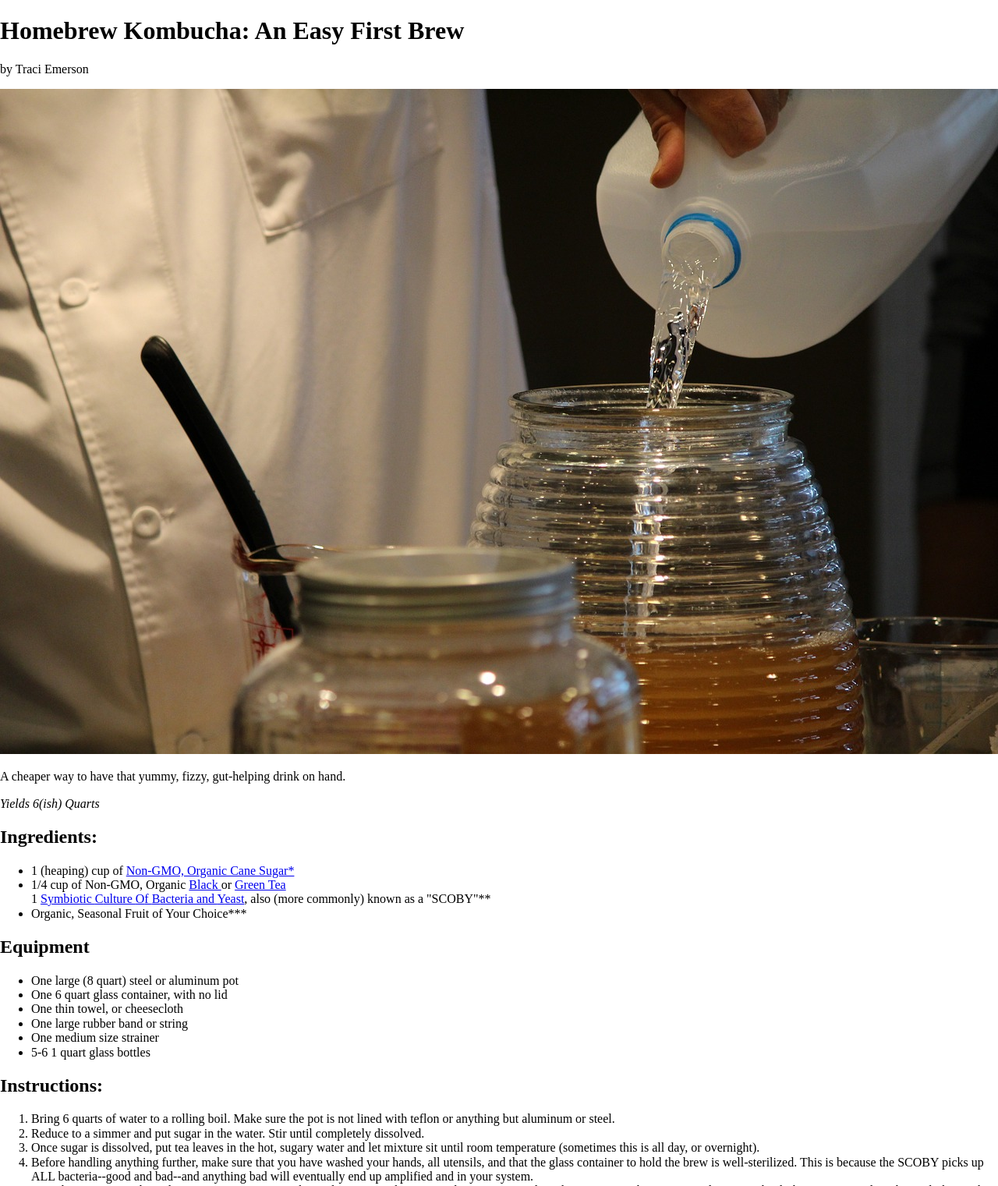
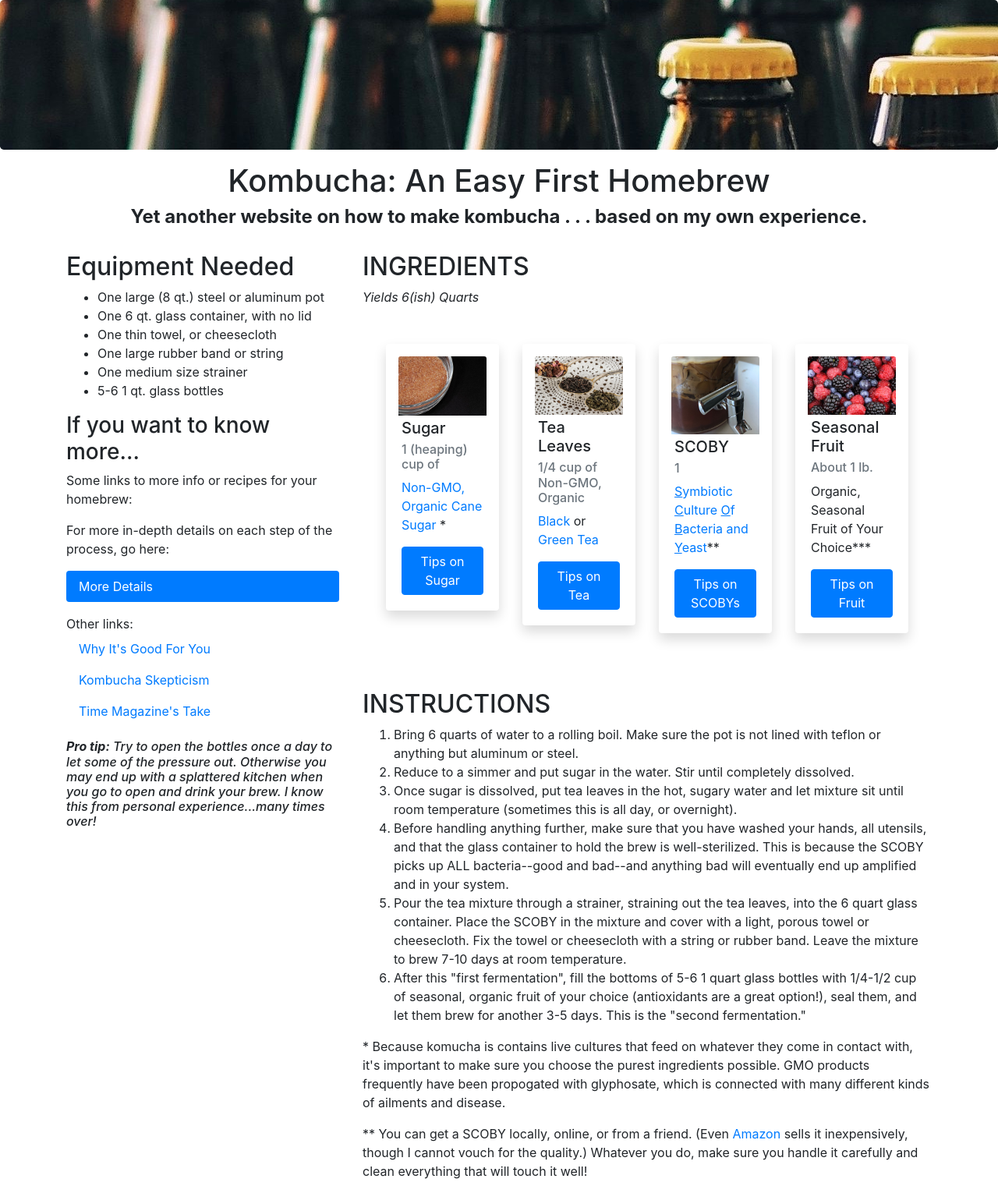
Before and after one commit to lafolielogique/kombucha, a website: page index.html in a window 1280 px wide. Shown: the top 1521 px of the page at 78% size. Drawn offline with nearby package versions, Linux system fonts and the light colour scheme.

Commit message:
kombucha update

```diff
--- a/css/#styles.css
+++ /dev/null
@@ -1,109 +0,0 @@
-html {
-  font-family: "HelveticaNeue-Light", "Helvetica Neue Light", "Helvetica Neue",
-    Helvetica, Arial, "Lucida Grande", sans-serif;
-  font-size: 16px;
-}
-
-* {
-  box-sizing: border-box;
-  list-style: none;
-  align-items: center;
-}
-
-a {
-  color: white;
-}
-
-header {
-  background: linear-gradient(45deg, #3e1305, #8a2811);
-  padding-top: 100px;
-  font-weight: 300;
-  font-size: 3rem;
-  color: white;
-}
-p.tagline {
-  font-weight: 500;
-  padding-bottom: 1rem;
-}
-svg {
-  height: 64px;
-  width: 64px;
-  fill: #8a2811;
-}
-
-.container {
-  padding-left: 0.5em;
-  padding-right: 0.5em;
-}
-
-li {
-  display: flex;
-}
-
-.feature-icon {
-  color: #8a2811;
-}
-
-.feature-descr {
-  margin-left: 25px;
-}
-
-@media (min-width: 768px) {
-  header {
-    background-image: url("/pencil/images/angelina-litvin-32188-unsplash.jpg");
-    background-position: right, bottom;
-    background-size: cover;
-    color: black;
-    font-size: 5rem;
-    padding-top: 100px;
-  }
-  p.tagline {
-    font-size: 1.5rem;
-    width: 50%;
-  }
-
-  .container {
-    width: 750px;
-    margin-right: 5px;
-  }
-
-  ul {
-    display: flex;
-    flex-wrap: wrap;
-  }
-
-  li {
-    flex-basis: 50%;
-  }
-}
-@media (min-width: 992px) {
-  header {
-    padding-top: 150px;
-    padding-bottom: 50px;
-  }
-  .container {
-    width: 970px;
-  }
-  ul {
-    display: flex;
-    flex-wrap: wrap;
-  }
-
-  li {
-    flex-basis: 33%;
-  }
-}
-
-@media (min-width: 1200px) {
-  .container {
-    width: 1170px;
-  }
-}
-
-footer {
-  background: #3e1305;
-  font-weight: 300;
-  color: white;
-  padding-top: 2px;
-  padding-bottom: 2px;
-}
--- a/index.html
+++ b/index.html
@@ -1,40 +1,131 @@
 <!DOCTYPE html>
 <html lang="en">
 <head>
-    <meta charset="UTF-8" />
-    <meta name="viewport" content="width=device-width, initial-scale=1.0" />
-    <meta http-equiv="X-UA-Compatible" content="ie=edge" />
-    <title>How to Brew Kombucha</title>
+  <title>Kombucha Homebrew</title>
+  <meta charset="utf-8">
+  <meta name="viewport" content="width=device-width, initial-scale=1">
+  <link rel="stylesheet" href="https://maxcdn.bootstrapcdn.com/bootstrap/4.3.1/css/bootstrap.min.css">
+  <script src="https://ajax.googleapis.com/ajax/libs/jquery/3.4.0/jquery.min.js"></script>
+  <script src="https://cdnjs.cloudflare.com/ajax/libs/popper.js/1.14.7/umd/popper.min.js"></script>
+  <script src="https://maxcdn.bootstrapcdn.com/bootstrap/4.3.1/js/bootstrap.min.js"></script>
+  <style>
 
-    <link rel="stylesheet" href="https://cdnjs.cloudflare.com/ajax/libs/normalize/8.0.0/normalize.min.css">
-    <link rel="stylesheet" href="/Users/lafolielogique/Sites/kombucha/css/#styles.css">
+.jumbotron.text-center {
+    background-image: url("/images/kombuchabrew.jpg");
+    background-repeat: repeat;
+    background-position: center;
+    background-color: #cccccc;
+    color: blanchedalmond;
+    text-shadow: 2px
+    padding-top: 10%;
+    padding-bottom: 10%;
+  }
 
+  .jumbotron.text-left {
+    background-image: url("images/bottles.jpg");
+    background-position: center;
+    background-repeat: repeat;
+    background-color: #cccccc;
+    color: blanchedalmond;
+    padding-bottom: 10%;
+  }
+
+
+
+  </style>
 </head>
 <body>
-    <header>
-      <h1>Homebrew Kombucha: An Easy First Brew</h1>
-      <p>by Traci Emerson</p>
-    </header>
+<div class= "jumbotron text-center" style="margin-bottom:0">
+
+</div>
+
+    </ul>
+  </div>
+</nav>
+
+<div class= "text-center" style="margin-bottom:0">
+  <p></p>
+  <h1>Kombucha: An Easy First Homebrew</h1>
+  <h4><b> Yet another website on how to make kombucha . . . based on my own experience.</b></h4>
+
+  </div>
+<div class="container" style="margin-top:30px">
+  <div class="row">
+    <div class="col-sm-4">
+      <h2>Equipment Needed</h2>
+      <ul>
+        <li>One large (8 qt.) steel or aluminum pot</li>
+        <li>One 6 qt. glass container, with no lid</li>
+        <li>One thin towel, or cheesecloth</li>
+        <li>One large rubber band or string</li>
+        <li>One medium size strainer</li>
+        <li>5-6 1 qt. glass bottles</li>
+        </ul>
+      <h3>If you want to know more...</h3>
+      <p>Some links to more info or recipes for your homebrew:</p>
+      <ul class="nav nav-pills flex-column">
+        <li class="nav-item">
+          For more in-depth details on each step of the process, go here: <p></p> <a class="nav-link active" href="https://www.liveeatlearn.com/the-simple-guide-to-kickass-kombucha/">More Details</a>
+        </li>
+        <p></p>
+        Other links:
+        <li class="nav-item">
+          <a class="nav-link" href="https://genomind.com/6-health-benefits-of-drinking-kombucha/">Why It's Good For You</a>
+        </li>
+        <li class="nav-item">
+          <a class="nav-link" href="https://www.vice.com/en_us/article/7xx9bz/kombucha-isnt-making-you-any-healthier">Kombucha Skepticism</a>
+        </li>
+        <li class="nav-item">
+            <a class="nav-link" href="http://time.com/5516472/is-kombucha-healthy/">Time Magazine's Take</a>
+          </li>
+      </ul>
+      <hr class="d-sm-none">
+      <p></p>
+      <h6>
+          <b><em>Pro tip:</b> Try to open the bottles once a day to let some of the pressure out. Otherwise you may end up with a splattered kitchen when you go to open and drink your brew. I know this from personal experience...many times over!
+          </em></h6>
+    </div>
+    <div class="col-sm-8">
+      <h2>INGREDIENTS</h2>
+      <p><em>Yields 6(ish) Quarts</em></p>
       <main>
+          <div class="container">
+            <div class="row mt-5 mr-0 ml-0">
+              <div class="col-sm-6 col-md-3">
+                <div class="shadow p-3 mb-5 bg-white rounded">
+                  <div class="card border-0">
                     <img
-        src="/kombuchabrew.jpg"
-        alt="Photo of man pouring water into container to brew kombucha"
+                      src="images/sugar.jpg"
+                      class="card-img-top"
+                      alt="Photo of sugar"
                     />
-    </main>
-    <p>A cheaper way to have that yummy, fizzy, gut-helping drink on hand.</p>
-    <p><em>Yields 6(ish) Quarts</em></p>
+                    <div class="card-body p-1">
+                      <h5 class="card-title">Sugar</h5>
+                      <h6 class="card-subtitle mb-2 text-muted">1 (heaping) cup of</h6>
+                      <p class="card-text">
+                          <a href="https://www.amazon.com/Zulka-Morena-Unfined-Non-gmo-Natural/dp/B00OEAWRJYd"
+                          > Non-GMO, Organic Cane Sugar </a>*
+                      </p>
+                      <a href="https://www.kombuchakamp.com/what-is-kombucha/kombucha-mushroom-tea-brewing-safety-tips/types-of-sugar-to-use-for-brewing-kombucha" class="btn btn-primary"> Tips on Sugar</a>
+                    </div>
+                  </div>
+                </div>
+              </div>
 
-    <h2>Ingredients:</h2>
-    <ul>
-      <li>
-        1 (heaping) cup of
-        <a
-          href="https://www.amazon.com/Zulka-Morena-Unfined-Non-gmo-Natural/dp/B00OEAWRJYd"
-          >Non-GMO, Organic Cane Sugar*</a
-        >
-      </li>
-      <li>
+              <div class="col-sm-6 col-md-3">
+                <div class="shadow p-3 mb-5 bg-white rounded">
+                  <div class="card border-0">
+                    <img
+                      src="/images/tealeaves.jpg"
+                      class="card-img-top"
+                      alt="Photo of tea"
+                    />
+                    <div class="card-body p-1">
+                      <h5 class="card-title">Tea Leaves</h5>
+                      <h6 class="card-subtitle mb-2 text-muted">
                         1/4 cup of Non-GMO, Organic
+                      </h6>
+                      <p class="card-text">
                         <a
                           href="https://www.amazon.com/Davidsons-Tea-Bulk-Earl-16-Ounce/dp/B000SARJF6?th=1"
                         >
@@ -46,28 +137,62 @@
                         >
                           Green Tea</a
                         >
-      </li>
-      <a>
+                      </p>
+                      <a href="https://www.kombuchakamp.com/tea-and-kombucha-what-to-use-and-what-to-avoid" class="btn btn-primary">Tips on Tea</a>
+                    </div>
+                  </div>
+                </div>
+              </div>
+              <div class="col-sm-6 col-md-3">
+                <div class="shadow p-3 mb-5 bg-white rounded">
+                  <div class="card border-0">
+                    <img
+                      src="/images/scoby.jpeg"
+                      class="card-img-top"
+                      alt="Photo of a SCOBY"
+                    />
+                    <div class="card-body p-1">
+                      <h5 class="card-title">SCOBY</h5>
+                      <h6 class="card-subtitle mb-2 text-muted">
                         1
+                      </h6>
+                      <p class="card-text">
                           <a
                           href="https://www.amazon.com/Organic-Kombucha-Scoby-Live-Culture/dp/B009ZW8RP4"
                           ><u>S</u>ymbiotic <u>C</u>ulture <u>O</u>f <u>B</u>acteria and <u>Y</u>east</a
-        ></a>, also (more commonly) known as a "SCOBY"**
-        <li>
+                        ></a>**
+                      </p>
+                      <a href="https://www.kombuchakamp.com/kombucha-scoby-cultures-top-5-other-uses" class="btn btn-primary">Tips on SCOBYs</a>
+                    </div>
+                  </div>
+                </div>
+              </div>
+              <div class="col-sm-6 col-md-3">
+                  <div class="shadow p-3 mb-5 bg-white rounded">
+                    <div class="card border-0">
+                      <img
+                        src="images/fruit.jpg"
+                        class="card-img-top"
+                        alt="Photo of fruit"
+                      />
+                      <div class="card-body p-1">
+                        <h5 class="card-title">Seasonal Fruit</h5>
+                        <h6 class="card-subtitle mb-2 text-muted">
+                          About 1 lb.
+                        </h6>
+                        <p class="card-text">
                             Organic, Seasonal Fruit of Your Choice***
-        </li>
-      </li>
-    </ul>
-    <h2>Equipment</h2>
-    <ul>
-      <li>One large (8 quart) steel or aluminum pot</li>
-      <li>One 6 quart glass container, with no lid</li>
-      <li>One thin towel, or cheesecloth</li>
-      <li>One large rubber band or string</li>
-      <li>One medium size strainer</li>
-      <li>5-6 1 quart glass bottles</li>
-      </ul>
-    <h2>Instructions:</h2>
+                        </p>
+                        <a href="https://www.wideopeneats.com/17-tasty-fizzy-kombucha-recipes/" class="btn btn-primary">Tips on Fruit</a>
+                      </div>
+                    </div>
+                  </div>
+                </div>
+            </div>
+          </div>
+        </main>
+      <br>
+      <h2>INSTRUCTIONS</h2>
       <ol>
         <li>
         Bring 6 quarts of water to a rolling boil. Make sure the pot is not lined with teflon or anything but aluminum or steel.
@@ -87,22 +212,17 @@
         <li>
         After this "first fermentation", fill the bottoms of 5-6 1 quart glass bottles with 1/4-1/2 cup of seasonal, organic fruit of your choice (antioxidants are a great option!), seal them, and let them brew for another 3-5 days. This is the "second fermentation."
       </ol>
-    Pro tip: Try to open the bottles once a day to let some of the pressure out. Otherwise you may end up with a splattered kitchen when you go to open and drink your brew. I know this from personal experience...many times over!
-    <footer>
-<p></p>
       <p>* Because komucha is contains live cultures that feed on whatever they come in contact with, it's important to make sure you choose the purest ingredients possible. GMO products frequently have been propogated with glyphosate, which is connected with many different kinds of ailments and disease. </p>
-<p>** You can get a SCOBY locally, online, or from a friend. Make sure you handle it carefully and clean everything that will touch it well!</p>
+  <p>** You can get a SCOBY locally, online, or from a friend. (Even <a href="https://www.amazon.com/Organic-Kombucha-Scoby-Live-Culture/dp/B009ZW8RP4">Amazon<a> sells it inexpensively, though I cannot vouch for the quality.) Whatever you do, make sure you handle it carefully and clean everything that will touch it well!</p>
 <p>*** Again, organic is important here because fruit crops tend to get a lot of pesticides--particularly those on the <a href="https://www.ewg.org/foodnews/dirty-dozen.php">Dirty Dozen</a> list. If you'd rather not spend the extra cash on organic fruit, stick to fruits on the <a href="https://www.ewg.org/foodnews/clean-fifteen.php">Clean Fifteen</a> list.
+    </div>
+  </div>
+</div>
+
+<div class="jumbotron text-left" style="margin-bottom:0">
+
     </footer>
-
-    <!-- jQuery library (required by Bootstrap's JavaScript library) -->
-<script src="node_modules/jquery/dist/jquery.slim.min.js"></script>
-
-<!-- PopperJS library (required by Bootstrap's JavaScript library) -->
-<script src="node_modules/popper.js/dist/umd/popper.min.js" ></script>
-
-<!-- Bootstrap JavaScript library -->
-<script src="node_modules/boostrap/dist/js/bootstrap.min.js" ></script>
+</div>
 
 </body>
 </html>
```
Also changed, not shown: package.json (added, +24 -0 lines), images/bottles.jpg (added), images/fruit.jpg (added), images/kombuchabrew.jpg (added), images/kombuchabrew1.jpeg (added), images/scoby.jpeg (added), images/sugar.jpg (added), images/tealeaves.jpg (added), kombuchabrew.jpg (deleted), 1 other file. Lines whose indentation alone changed are shown as unchanged.
